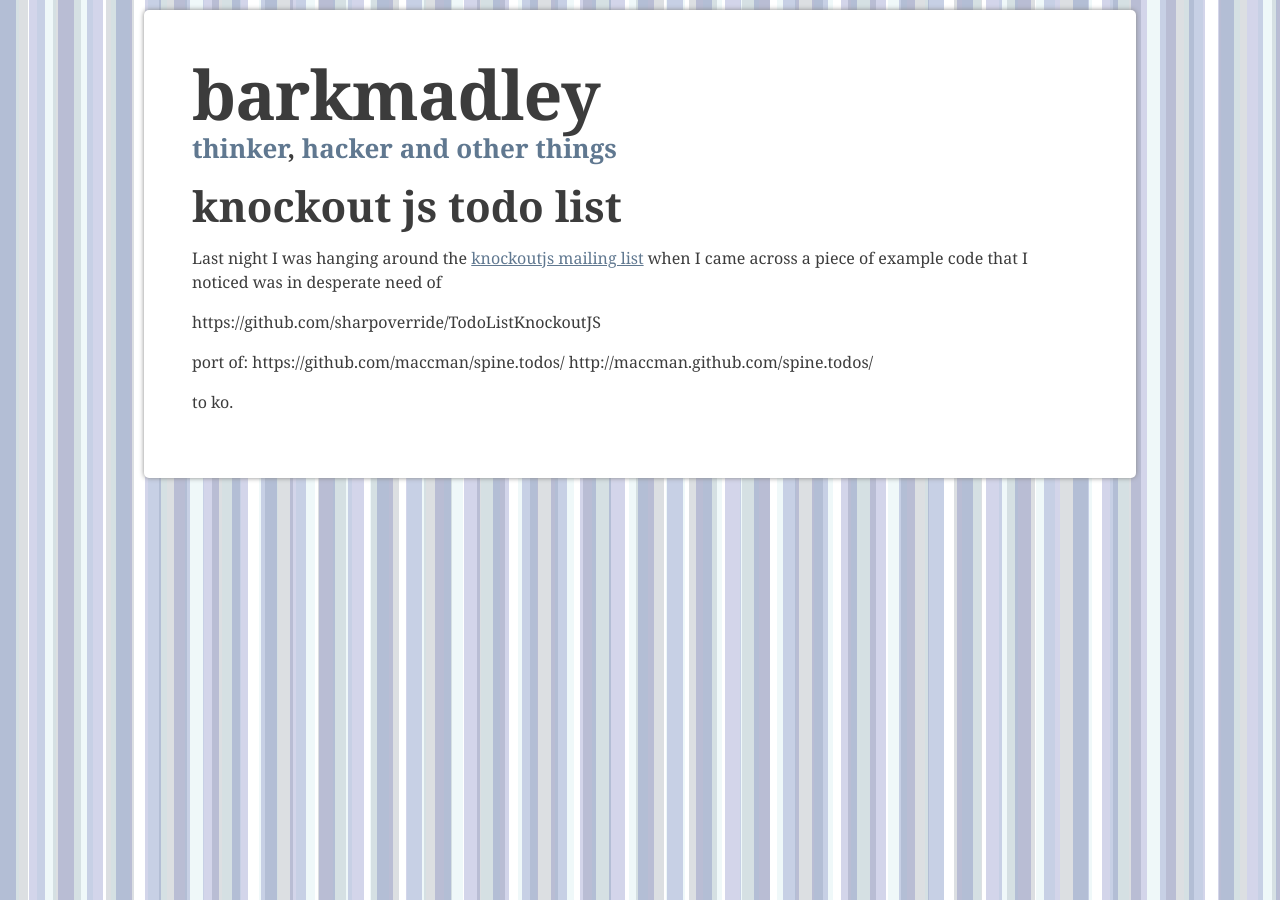
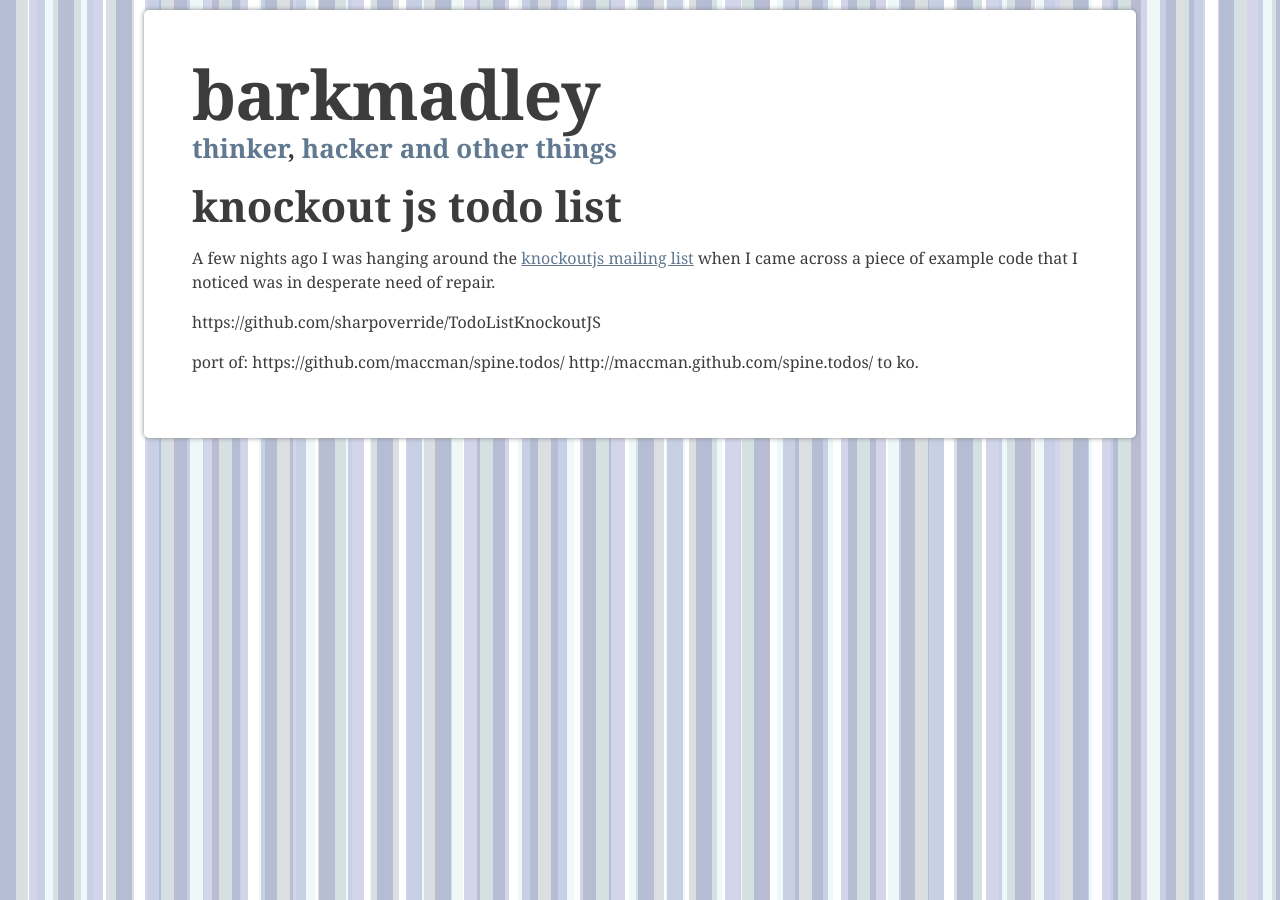
Before and after one commit to barkmadley/barkmadley.github.com, a Jekyll site: the page built from wip/knockoutjs-todo.md, in a window 1280 px wide. Built offline with Jekyll 4.4.1, drawn with Linux system fonts in a browser that asks for light colours; nearby versions of some CDN libraries; Markdown is read by kramdown in place of the engine named in the settings.

Commit message:
checkpoint

```diff
--- a/wip/knockoutjs-todo.md
+++ b/wip/knockoutjs-todo.md
@@ -4,13 +4,13 @@ title: knockout js todo list
 
 ---
 
-Last night I was hanging around the [knockoutjs mailing list](link) when I came
-across a piece of example code that I noticed was in desperate need of
+A few nights ago I was hanging around the [knockoutjs mailing list](link) when I
+came across a piece of example code that I noticed was in desperate need of
+repair.
 
 https://github.com/sharpoverride/TodoListKnockoutJS
 
 port of:
 https://github.com/maccman/spine.todos/
 http://maccman.github.com/spine.todos/
-
 to ko.
```
